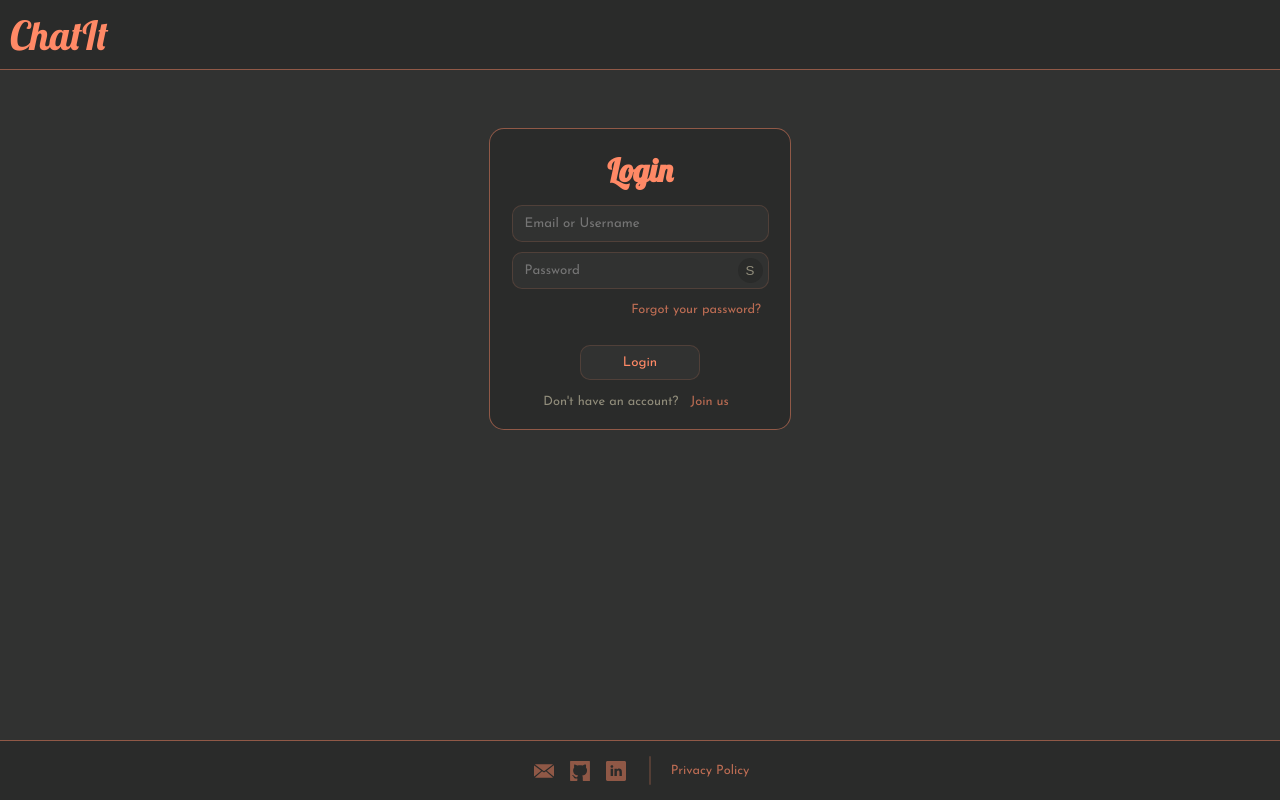
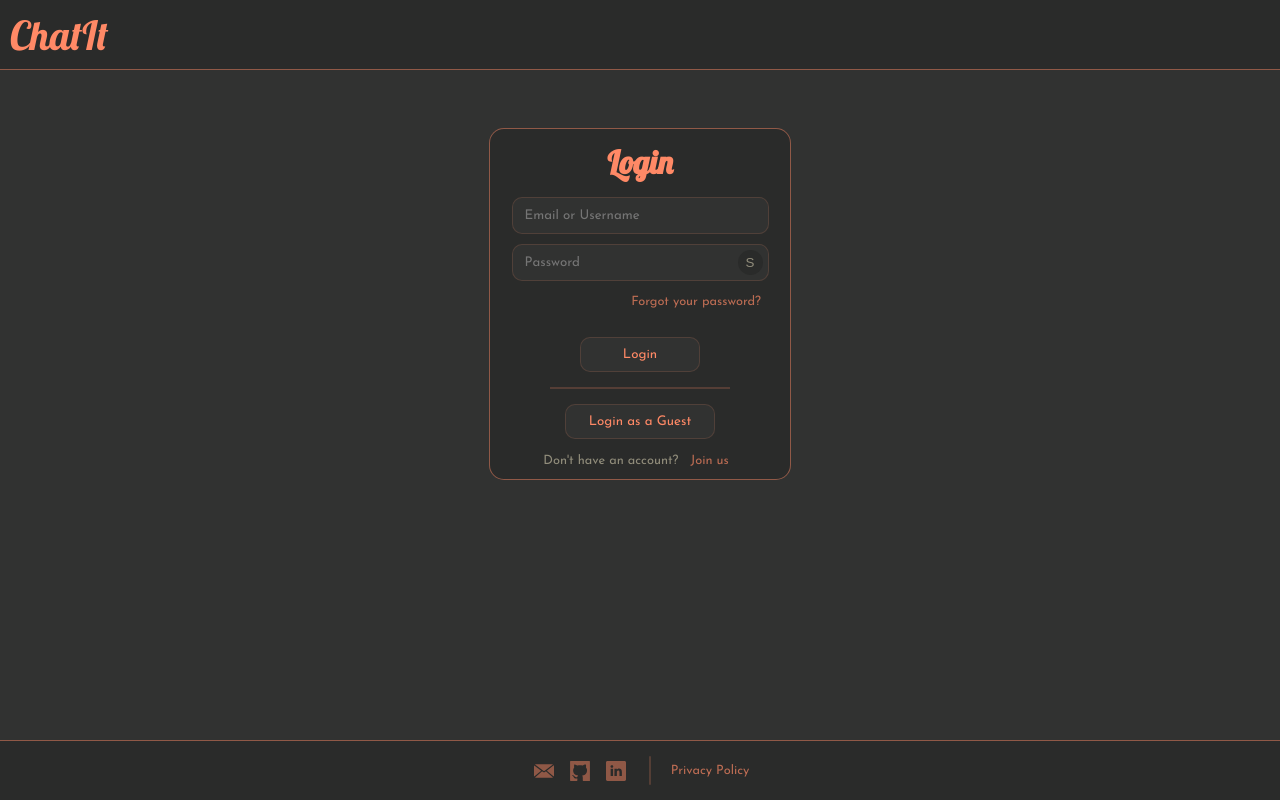
Before and after one commit to GakPower/ChatItReact, a React (Create React App) app: page /login in a window 1280 px wide. Built offline with nearby package versions, Linux system fonts and the light colour scheme; no server answers.

Commit message:
minor layout fix, code refactor, added useHistory to go to login guest

```diff
--- a/src/components/primary/Login/Login.scss
+++ b/src/components/primary/Login/Login.scss
@@ -6,7 +6,7 @@
 
     width: 90%;
     max-width: 300px;
-    height: 300px;
+    height: 350px;
 
     background-color: var(--primary);
     border-radius: 15px;
--- a/src/components/primary/Login/Login.tsx
+++ b/src/components/primary/Login/Login.tsx
@@ -2,10 +2,10 @@ import React, { useState } from 'react';
 import { Field } from '../../secondary/Field/Field';
 import { useForm } from 'react-hook-form';
 import { loginUser } from '../../../helpers/ServerUtils/Auth';
-import { Link } from 'react-router-dom';
-import './Login.scss';
+import { Link, useHistory } from 'react-router-dom';
 import { useDispatch } from 'react-redux';
 import { setUsername } from '../../../redux/slices/userInfo';
+import './Login.scss';
 
 interface FormInput {
 	emailUsername: string;
@@ -13,6 +13,7 @@ interface FormInput {
 }
 
 export const Login = () => {
+	const history = useHistory();
 	const dispatch = useDispatch();
 	const [disabled, setDisabled] = useState(false);
 	const { register, handleSubmit, errors, reset, setError } = useForm<
@@ -85,6 +86,12 @@ export const Login = () => {
 				</button>
 			</form>
 
+			<div id='separator' />
+
+			<button onClick={() => history.push('/loginGuest')}>
+				Login as a Guest
+			</button>
+
 			{/* <div id='separator' />
 
 			<button
```
